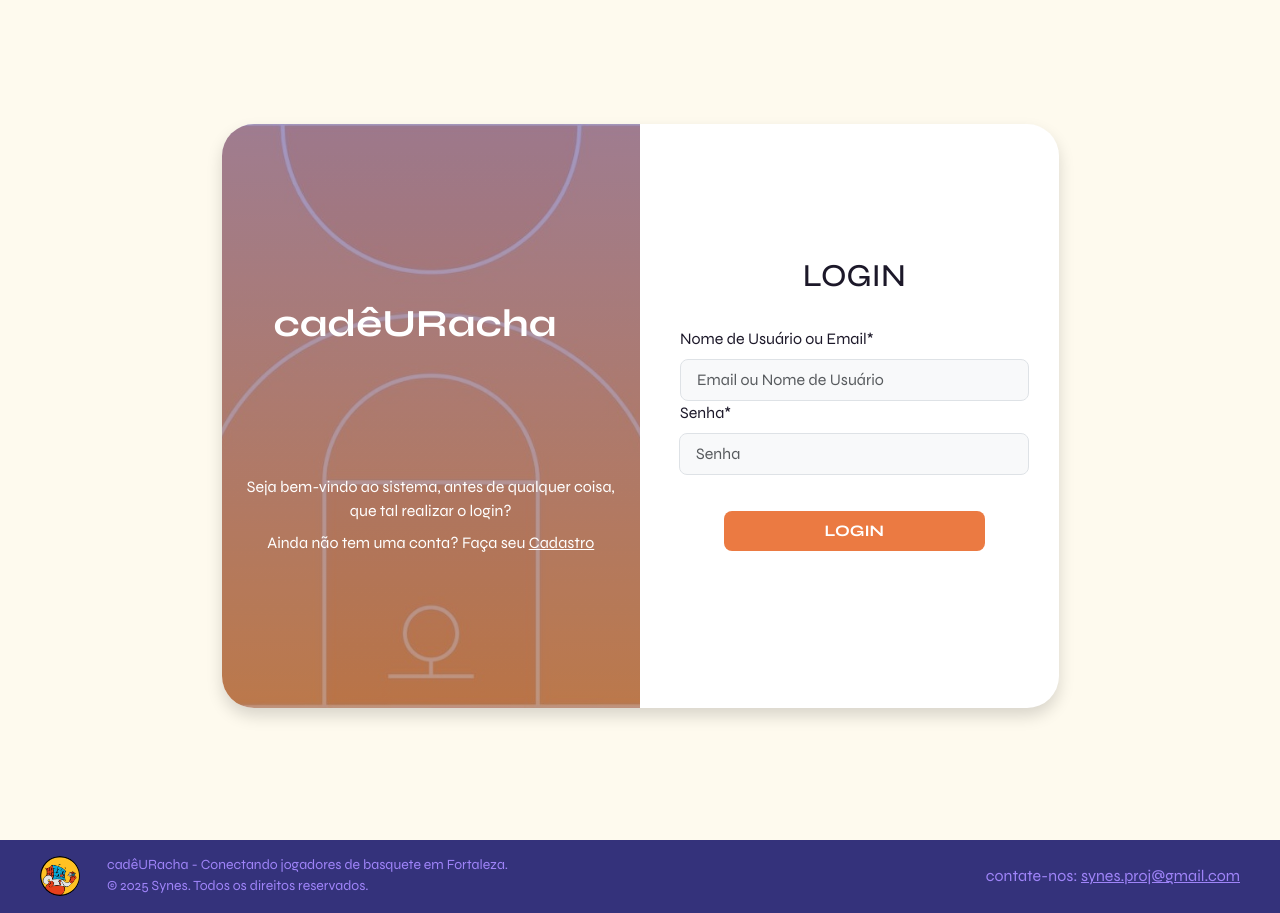
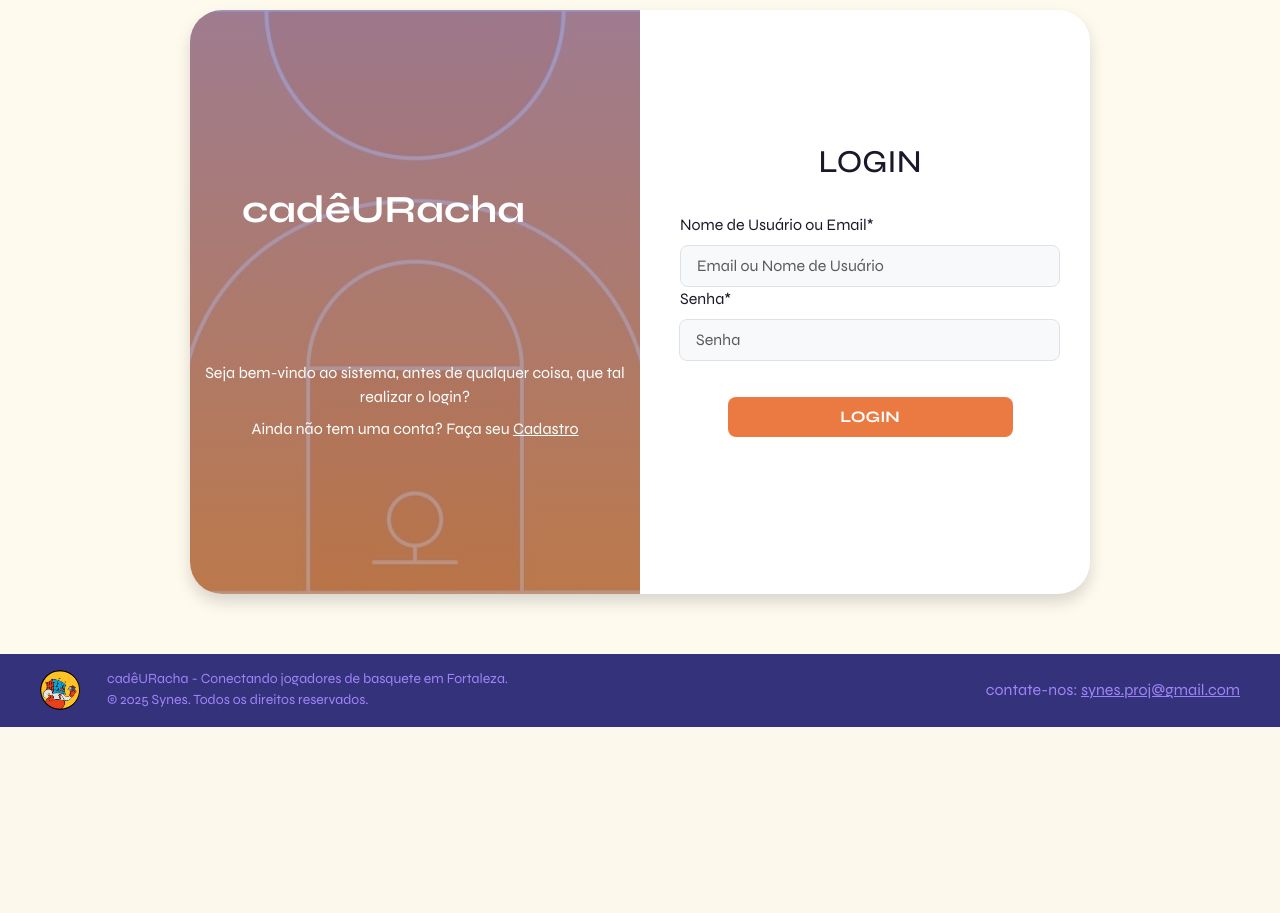
Before and after one commit to Syne-s/CadeURacha, a Django app: page /login/ in a window 1280 px wide. Shown: the part 73-986 px from the top of the page. After the commit the page ends 800 px from the top, so only its background shows below. Run offline with Django 5.2, Linux system fonts and the light colour scheme; some libraries are stand-ins or nearby versions.

Commit message:
algumas correções em login

```diff
--- a/app_synes/templates/app_synes/base.html
+++ b/app_synes/templates/app_synes/base.html
@@ -393,6 +393,14 @@
         }
 
 
+        .container{
+            z-index: 5000;
+        }
+
+        .footer{
+            z-index: 0;
+        }
+
 
         .close {
             font-size: 70px;
--- a/app_synes/templates/app_synes/login.html
+++ b/app_synes/templates/app_synes/login.html
@@ -2,7 +2,7 @@
 {% load static %}
 {% block title %}cadêURacha - Login{% endblock %}
 {% block content %}
-<div class="container d-flex justify-content-center align-items-center min-vh-60">
+<div class="container-login d-flex justify-content-center align-items-center">
     <div class="row rounded-5 bg-white shadow box-area mt-5 mb-5 w-75">
         <!-- Left Box -->
         <div id="ImgBehind" class="col-md-6 rounded-start-5 d-flex justify-content-center align-items-center flex-column left-box text-bg-dark">
@@ -46,8 +46,8 @@
 </div>
 
 <style>
-    .container {
-        min-height: calc(100vh - 146px); /* Subtract navbar (73px) and footer (73px) heights */
+    .container-login {
+        height: 53.2vh;
         display: flex;
         align-items: center;
         justify-content: center;
```
